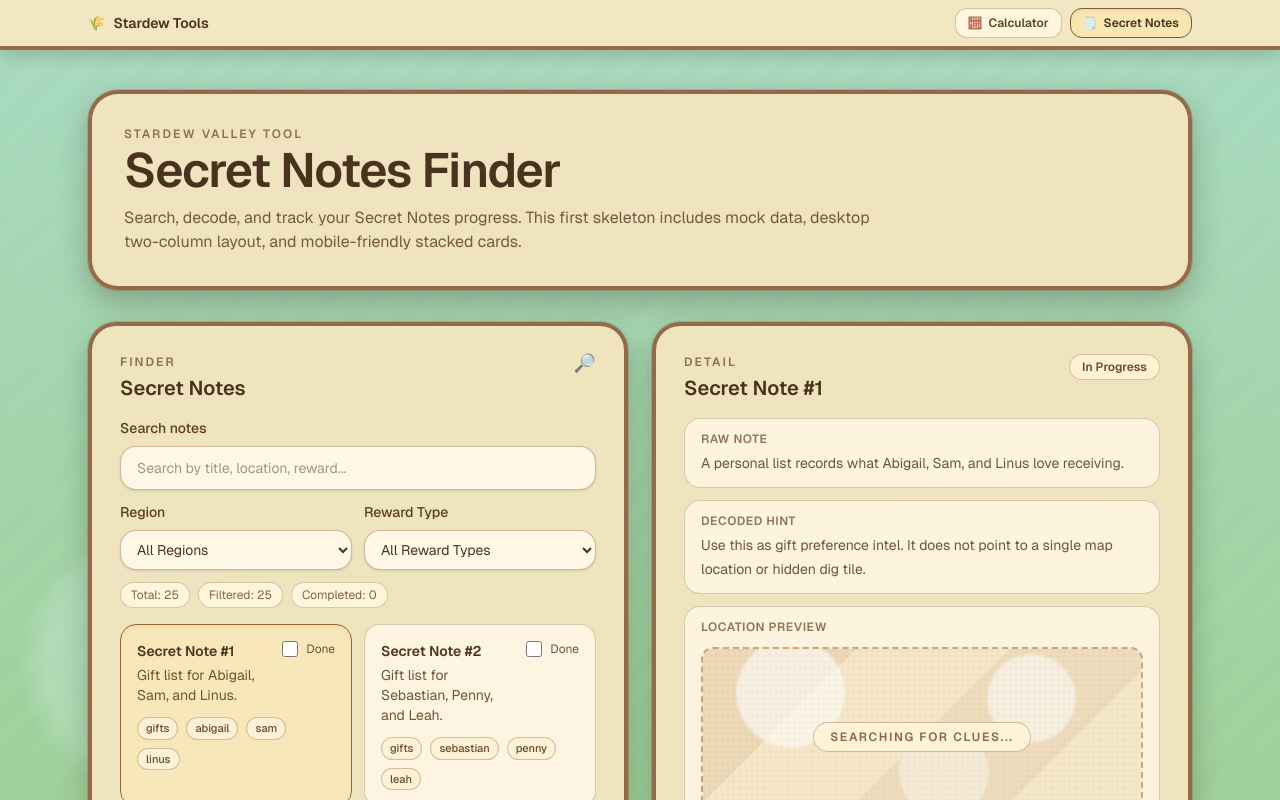
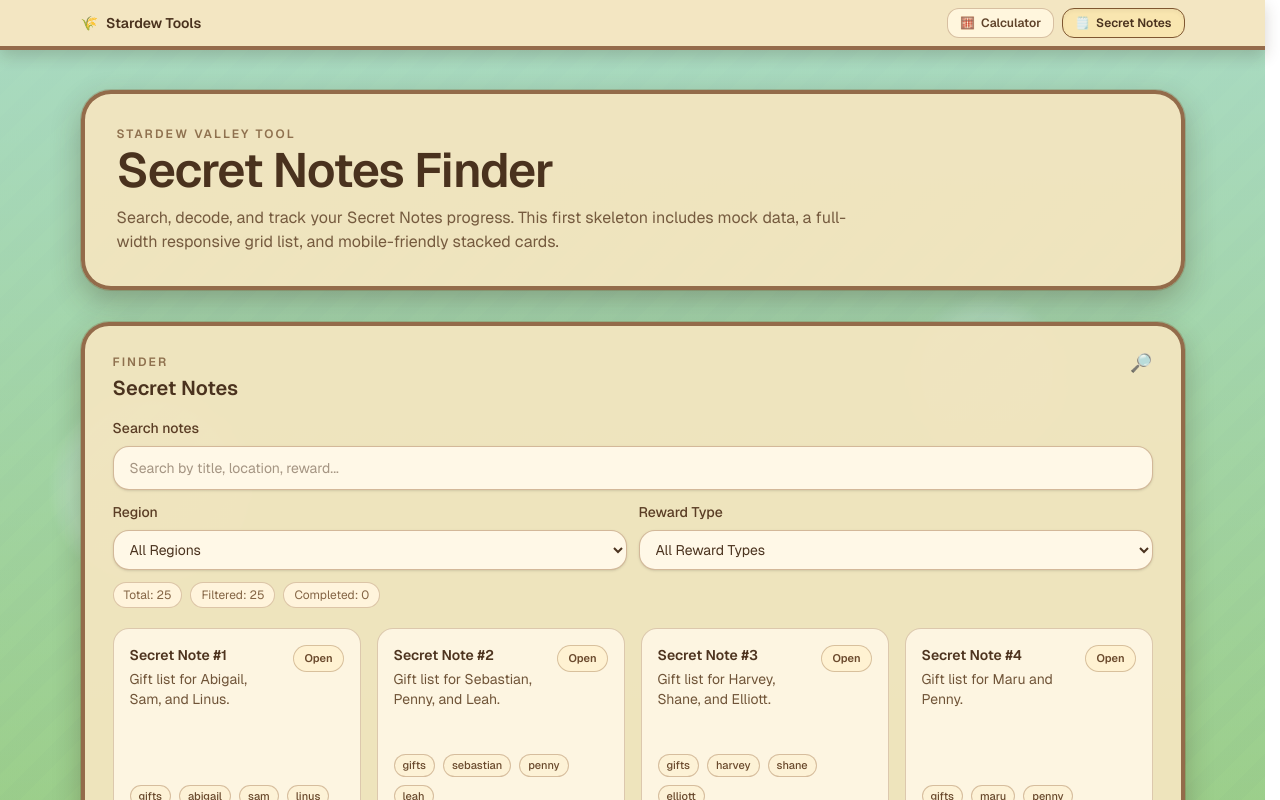
Before and after one commit to yuzhoudabaozhayujiamigou-cloud/stardew-tools, a Next.js app in the folder stardew-tools/: page /secret-notes in a window 1280 px wide. Shown: the top 800 px of the page. Built offline with nearby package versions, Linux system fonts and the light colour scheme.

Commit message:
feat: refactor secret notes flow to full-page detail layout

```diff
--- a/stardew-tools/src/app/globals.css
+++ b/stardew-tools/src/app/globals.css
@@ -58,3 +58,7 @@ body {
   color: var(--foreground);
   font-family: var(--font-stardew-sans);
 }
+
+html {
+  scrollbar-gutter: stable;
+}
--- a/stardew-tools/src/app/secret-notes/[noteId]/page.tsx
+++ b/stardew-tools/src/app/secret-notes/[noteId]/page.tsx
@@ -287,7 +287,7 @@ export default async function SecretNoteDetailPage(props: SecretNoteDetailPagePr
               : "h-full max-w-xl overflow-hidden px-0 py-0"
             : isEmbed
               ? "max-w-2xl px-2 py-2 sm:px-3 sm:py-3"
-              : "max-w-6xl px-4 py-10 sm:px-6"
+              : "max-w-7xl px-4 py-10 sm:px-6 lg:px-8"
         }`}
       >
         {!isEmbed ? <PwaRegisterScript /> : null}
@@ -321,10 +321,10 @@ export default async function SecretNoteDetailPage(props: SecretNoteDetailPagePr
           ) : isEmbed ? (
             <NoteDetailPanel note={note} isCompleted={false} />
           ) : (
-            <section className="grid gap-6 lg:grid-cols-[240px_minmax(0,1fr)] lg:items-start">
+            <section className="grid gap-8 lg:grid-cols-[240px_minmax(0,1fr)] lg:items-start">
               <NotesSidebar currentNoteId={note.id} noteIds={noteIds} />
 
-              <div className="grid gap-5">
+              <div className="grid w-full gap-5 lg:max-w-4xl">
                 <NoteDetailPanel note={note} isCompleted={false} />
                 <NoteQuickNav noteIds={noteIds} currentNoteId={note.id} />
               </div>
--- a/stardew-tools/src/app/secret-notes/page.tsx
+++ b/stardew-tools/src/app/secret-notes/page.tsx
@@ -41,7 +41,7 @@ export default function SecretNotesPage() {
           </h1>
           <p className="mt-3 max-w-3xl text-sm leading-6 text-[#5f4228]/85 sm:text-base">
             Search, decode, and track your Secret Notes progress. This first skeleton includes mock data,
-            desktop two-column layout, and mobile-friendly stacked cards.
+            a full-width responsive grid list, and mobile-friendly stacked cards.
           </p>
         </header>
 
--- a/stardew-tools/src/components/secret-notes/NoteCard.tsx
+++ b/stardew-tools/src/components/secret-notes/NoteCard.tsx
@@ -1,49 +1,43 @@
 "use client";
+
+import Link from "next/link";
 
 import type { SecretNote } from "@/components/secret-notes/types";
 
 type NoteCardProps = {
   note: SecretNote;
-  isActive: boolean;
   isCompleted: boolean;
-  onSelect: (id: number) => void;
-  onToggleCompleted: (id: number, checked: boolean) => void;
 };
 
 export function NoteCard(props: NoteCardProps) {
-  const { note, isActive, isCompleted, onSelect, onToggleCompleted } = props;
+  const { note, isCompleted } = props;
 
   return (
-    <article
-      className={`h-full rounded-2xl border p-4 transition ${
-        isActive
-          ? "border-[#9b692f] bg-[#f7e7b9] shadow-inner"
-          : "border-[#9f744c]/35 bg-[#fff8e8]/85 hover:border-[#9b692f]/70"
-      }`}
+    <Link
+      href={`/secret-notes/${note.id}`}
+      aria-label={`Open ${note.title}`}
+      className="flex h-full min-h-[196px] transform-gpu flex-col rounded-2xl border border-[#9f744c]/35 bg-[#fff8e8]/85 p-4 transition hover:-translate-y-0.5 hover:border-[#9b692f]/70 hover:bg-[#fdf0cd]"
     >
       <div className="flex items-start justify-between gap-3">
-        <button
-          type="button"
-          onClick={() => onSelect(note.id)}
-          className="flex-1 text-left"
-          aria-label={`Open ${note.title}`}
+        <div className="flex-1 text-left">
+          <div className="truncate text-sm font-semibold text-[#4e341f]">{note.title}</div>
+          <p className="mt-1 min-h-[3.75rem] overflow-hidden text-sm text-[#614326]/90 [display:-webkit-box] [-webkit-box-orient:vertical] [-webkit-line-clamp:3]">
+            {note.summary}
+          </p>
+        </div>
+
+        <span
+          className={`inline-flex shrink-0 items-center rounded-full border px-2.5 py-1 text-[11px] font-semibold ${
+            isCompleted
+              ? "border-emerald-300 bg-emerald-50 text-emerald-800"
+              : "border-[#9f744c]/40 bg-[#fff2d2] text-[#6b4a2d]"
+          }`}
         >
-          <div className="text-sm font-semibold text-[#4e341f]">{note.title}</div>
-          <p className="mt-1 text-sm text-[#614326]/90">{note.summary}</p>
-        </button>
-
-        <label className="inline-flex shrink-0 items-center gap-2 text-xs text-[#5f432a]/90">
-          <input
-            type="checkbox"
-            checked={isCompleted}
-            onChange={(event) => onToggleCompleted(note.id, event.target.checked)}
-            className="h-4 w-4 rounded border-[#8b603a] text-[#7c4d2e] focus:ring-[#8b603a]"
-          />
-          Done
-        </label>
+          {isCompleted ? "✓ Done" : "Open"}
+        </span>
       </div>
 
-      <div className="mt-3 flex flex-wrap gap-2">
+      <div className="mt-auto flex flex-wrap gap-2 pt-3">
         {note.tags.map((tag) => (
           <span
             key={tag}
@@ -53,6 +47,6 @@ export function NoteCard(props: NoteCardProps) {
           </span>
         ))}
       </div>
-    </article>
+    </Link>
   );
 }
--- a/stardew-tools/src/components/secret-notes/NoteDetailPanel.tsx
+++ b/stardew-tools/src/components/secret-notes/NoteDetailPanel.tsx
@@ -48,17 +48,17 @@ export function NoteDetailPanel(props: NoteDetailPanelProps) {
 
         <div className="rounded-2xl border border-[#9f744c]/35 bg-[#fff8e8]/80 px-4 py-3">
           <div className="text-xs font-semibold uppercase tracking-wider text-[#6f4b2a]/75">Location Preview</div>
-          <div className="mt-3 overflow-hidden rounded-xl border-2 border-dashed border-[#b58b61]/70 bg-[#f8ebce]">
+          <div className="mt-3 aspect-video overflow-hidden rounded-xl border-2 border-dashed border-[#b58b61]/70 bg-[#f8ebce]">
             {note.locationImage ? (
               <img
                 src={note.locationImage}
                 alt={`${note.location} map preview`}
-                className="h-44 w-full object-cover"
+                className="h-full w-full object-cover"
                 loading="lazy"
               />
             ) : (
               <div
-                className="relative flex h-44 items-center justify-center overflow-hidden px-4 text-center"
+                className="relative flex h-full items-center justify-center overflow-hidden px-4 text-center"
                 style={{
                   backgroundImage:
                     "radial-gradient(circle at 20% 25%, rgba(255,255,255,0.6) 0 14%, transparent 15%), radial-gradient(circle at 75% 28%, rgba(255,255,255,0.52) 0 12%, transparent 13%), radial-gradient(circle at 55% 70%, rgba(255,255,255,0.4) 0 16%, transparent 17%), linear-gradient(135deg, rgba(196,157,108,0.22) 0 25%, rgba(242,228,192,0.5) 25% 50%, rgba(201,165,117,0.2) 50% 75%, rgba(243,231,199,0.55) 75% 100%)",
--- a/stardew-tools/src/components/secret-notes/SecretNotesClient.tsx
+++ b/stardew-tools/src/components/secret-notes/SecretNotesClient.tsx
@@ -1,10 +1,9 @@
 "use client";
 
-import { useMemo, useState } from "react";
+import { useMemo } from "react";
 import { usePathname, useRouter, useSearchParams } from "next/navigation";
 
 import { NoteCard } from "@/components/secret-notes/NoteCard";
-import { NoteDetailPanel } from "@/components/secret-notes/NoteDetailPanel";
 import { NotesFilterBar } from "@/components/secret-notes/NotesFilterBar";
 import {
   NOTE_REGIONS,
@@ -40,8 +39,7 @@ export function SecretNotesClient(props: SecretNotesClientProps) {
   const pathname = usePathname();
   const searchParams = useSearchParams();
 
-  const [selectedId, setSelectedId] = useState<number>(props.notes[0]?.id ?? 0);
-  const { completedNoteIds, setCompleted } = useCompletionStorage();
+  const { completedNoteIds } = useCompletionStorage();
 
   const regionParam = searchParams.get("region");
   const rewardParam = searchParams.get("reward");
@@ -99,16 +97,7 @@ export function SecretNotesClient(props: SecretNotesClientProps) {
     });
   }, [props.notes, query, region, rewardType]);
 
-  const selectedNote = useMemo(() => {
-    return filteredNotes.find((note) => note.id === selectedId) ?? filteredNotes[0] ?? null;
-  }, [filteredNotes, selectedId]);
-
-  const handleToggleCompleted = (id: number, checked: boolean) => {
-    setCompleted(id, checked);
-  };
-
   return (
-    <div className="grid gap-6 lg:grid-cols-[minmax(0,1fr)_minmax(0,1fr)]">
     <section className="rounded-[28px] border-4 border-[#7c4d2e]/80 bg-[#f3e5bf]/95 p-5 shadow-[0_12px_28px_rgba(56,41,23,0.28)] ring-1 ring-yellow-900/20 sm:p-7">
       <div className="flex items-start justify-between gap-3">
         <div>
@@ -151,30 +140,17 @@ export function SecretNotesClient(props: SecretNotesClientProps) {
         </div>
       </div>
 
-        <div className="mt-4 grid gap-3 sm:grid-cols-2">
+      <div className="mt-5 grid auto-rows-fr gap-4 sm:grid-cols-2 lg:grid-cols-3 xl:grid-cols-4">
         {filteredNotes.length > 0 ? (
           filteredNotes.map((note) => (
-              <NoteCard
-                key={note.id}
-                note={note}
-                isActive={selectedNote?.id === note.id}
-                isCompleted={completedNoteIds.has(note.id)}
-                onSelect={setSelectedId}
-                onToggleCompleted={handleToggleCompleted}
-              />
+            <NoteCard key={note.id} note={note} isCompleted={completedNoteIds.has(note.id)} />
           ))
         ) : (
-            <div className="rounded-2xl border border-[#9f744c]/35 bg-[#fff8e8]/85 px-4 py-3 text-sm text-[#614326]/90 sm:col-span-2">
+          <div className="rounded-2xl border border-[#9f744c]/35 bg-[#fff8e8]/85 px-4 py-3 text-sm text-[#614326]/90 sm:col-span-2 lg:col-span-3 xl:col-span-4">
             No notes found for this search keyword.
           </div>
         )}
       </div>
     </section>
-
-      <NoteDetailPanel
-        note={selectedNote}
-        isCompleted={selectedNote ? completedNoteIds.has(selectedNote.id) : false}
-      />
-    </div>
   );
 }
```
Lines whose indentation alone changed are shown as unchanged.
